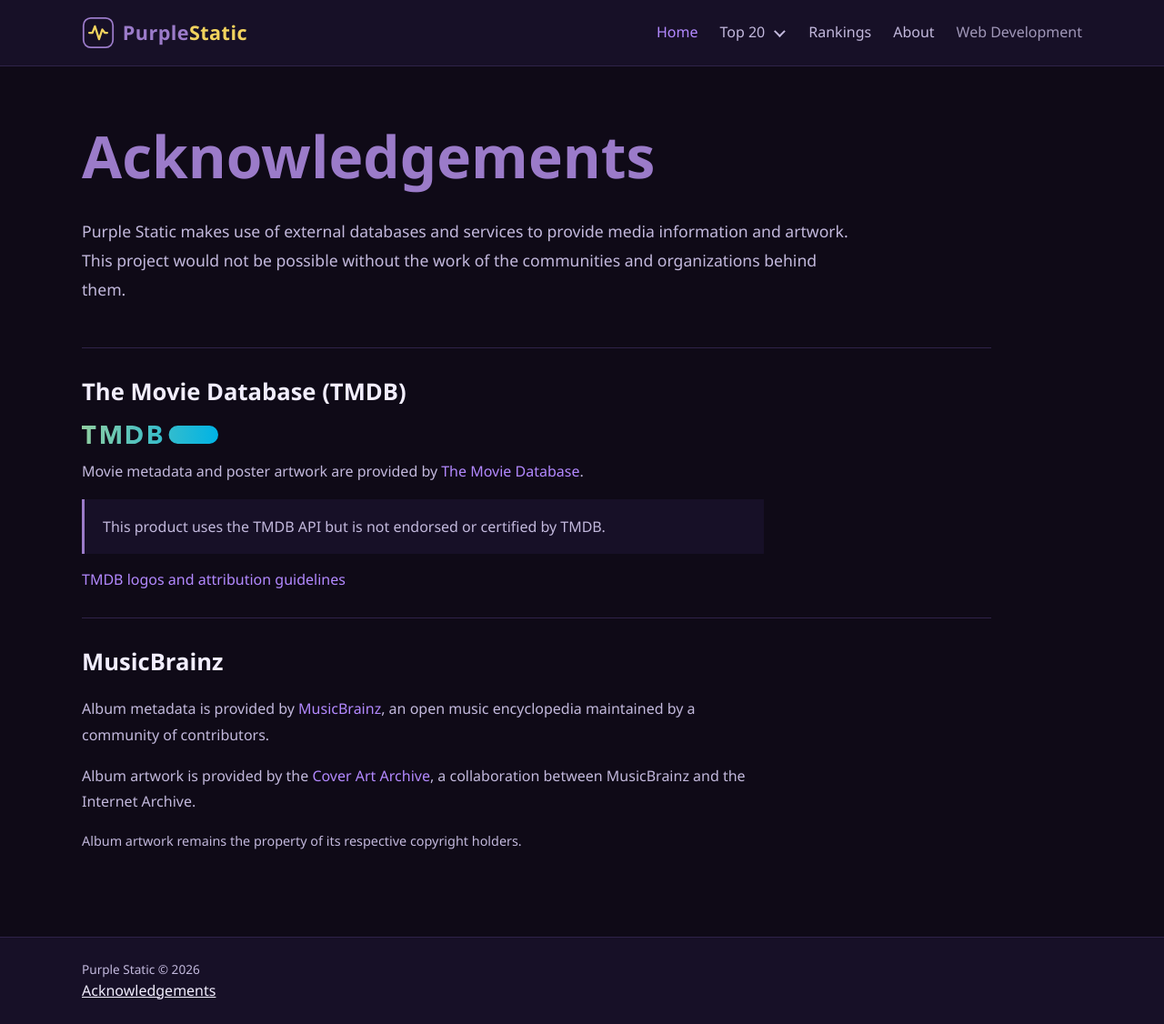
After one commit to pwillen/py-app-blog, a Django app: page /acknowledgements/ in a window 1280 px wide. The commit adds this page. Shown: the whole page at 91% size. Run offline with Django 5.2, Linux system fonts and the light colour scheme; parts of the project's set-up code (start-up, migrations or seed data) failed here and were passed over.

Commit message:
Add acknowledgements page

```diff
--- /dev/null
+++ b/home/static/home/css/acknowledgements.css
@@ -0,0 +1,68 @@
+
+.acknowledgements-page {
+    max-width: 1000px;
+}
+
+.acknowledgements-intro {
+    max-width: 850px;
+    padding: 1rem 0 2rem;
+}
+
+.acknowledgements-intro h1 {
+    margin: 0 0 1rem;
+    font-size: clamp(2.75rem, 5vw, 4rem);
+    color: var(--purple-brand);
+}
+
+.acknowledgements-intro p {
+    font-size: 1.1rem;
+    line-height: 1.8;
+    color: var(--muted);
+}
+
+.acknowledgement {
+    padding: 1.75rem 0;
+    border-top: 1px solid var(--border);
+}
+
+.acknowledgement h2 {
+    margin: 0 0 1rem;
+    font-size: 1.6rem;
+    color: var(--text);
+}
+
+.acknowledgement-content {
+    max-width: 750px;
+}
+
+.acknowledgement-content p {
+    margin: 0 0 1rem;
+    line-height: 1.8;
+    color: var(--muted);
+}
+
+.acknowledgement-content a {
+    color: var(--purple-brand-hover);
+    text-decoration: none;
+}
+
+.acknowledgement-content a:hover {
+    text-decoration: underline;
+}
+
+.tmdb-logo {
+    display: block;
+    width: 150px;
+    height: auto;
+    margin-bottom: 1rem;
+}
+
+.tmdb-notice {
+    padding: 1rem 1.25rem;
+    border-left: 3px solid var(--purple-brand);
+    background: var(--panel);
+}
+
+.acknowledgement-note {
+    font-size: 0.9rem;
+}
--- /dev/null
+++ b/home/templates/home/acknowledgements.html
@@ -0,0 +1,81 @@
+{% extends "base.html" %}
+{% load static %}
+
+{% block title %}Acknowledgements | Purple Static{% endblock %}
+
+{% block extra_css %}
+    <link rel="stylesheet" href="{% static 'home/css/acknowledgements.css' %}">
+{% endblock %}
+
+{% block content %}
+<section class="acknowledgements-page">
+    <div class="acknowledgements-intro">
+        <h1>Acknowledgements</h1>
+        <p>
+            Purple Static makes use of external databases and services
+            to provide media information and artwork. This project
+            would not be possible without the work of the communities
+            and organizations behind them.
+        </p>
+    </div>
+
+    <section class="acknowledgement">
+        <h2>The Movie Database (TMDB)</h2>
+
+        <div class="acknowledgement-content">
+            <a href="https://www.themoviedb.org/"
+               target="_blank"
+               rel="noopener noreferrer">
+                <img
+                    class="tmdb-logo"
+                    src="{% static 'home/images/tmdb-logo.svg' %}"
+                    alt="The Movie Database (TMDB)"
+                >
+            </a>
+
+            <p>
+                Movie metadata and poster artwork are provided by
+                <a href="https://www.themoviedb.org/" target="_blank"
+                   rel="noopener noreferrer">The Movie Database</a>.
+            </p>
+
+            <p class="tmdb-notice">
+                This product uses the TMDB API but is not endorsed
+                or certified by TMDB.
+            </p>
+
+            <a href="https://www.themoviedb.org/about/logos-attribution"
+               target="_blank" rel="noopener noreferrer">
+                TMDB logos and attribution guidelines
+            </a>
+        </div>
+    </section>
+
+    <section class="acknowledgement">
+        <h2>MusicBrainz</h2>
+
+        <div class="acknowledgement-content">
+            <p>
+                Album metadata is provided by
+                <a href="https://musicbrainz.org/" target="_blank"
+                   rel="noopener noreferrer">MusicBrainz</a>,
+                an open music encyclopedia maintained by a community
+                of contributors.
+            </p>
+
+            <p>
+                Album artwork is provided by the
+                <a href="https://coverartarchive.org/" target="_blank"
+                   rel="noopener noreferrer">Cover Art Archive</a>,
+                a collaboration between MusicBrainz and the
+                Internet Archive.
+            </p>
+
+            <p class="acknowledgement-note">
+                Album artwork remains the property of its respective
+                copyright holders.
+            </p>
+        </div>
+    </section>
+</section>
+{% endblock %}
--- a/home/urls.py
+++ b/home/urls.py
@@ -3,4 +3,7 @@ from django.urls import path
 from home import views
 
 app_name = "home"
-urlpatterns = [path("", views.index, name="index")]
+urlpatterns = [
+    path("", views.index, name="index"),
+    path("acknowledgements/", views.acknowledgements, name="acknowledgements"),
+]
--- a/home/views.py
+++ b/home/views.py
@@ -3,3 +3,6 @@ from django.shortcuts import render
 
 def index(request):
     return render(request, "home/index.html")
+
+def acknowledgements(request):
+    return render(request, "home/acknowledgements.html")
--- a/templates/includes/footer.html
+++ b/templates/includes/footer.html
@@ -1,5 +1,8 @@
 <footer>
     <div class="container footer-container">
         <p>Purple Static &copy; 2026</p>
+        <a href="{% url 'home:acknowledgements' %}">
+            Acknowledgements
+        </a>
     </div>
 </footer>
```
Also changed, not shown: home/static/home/images/tmdb-logo.svg (added).
